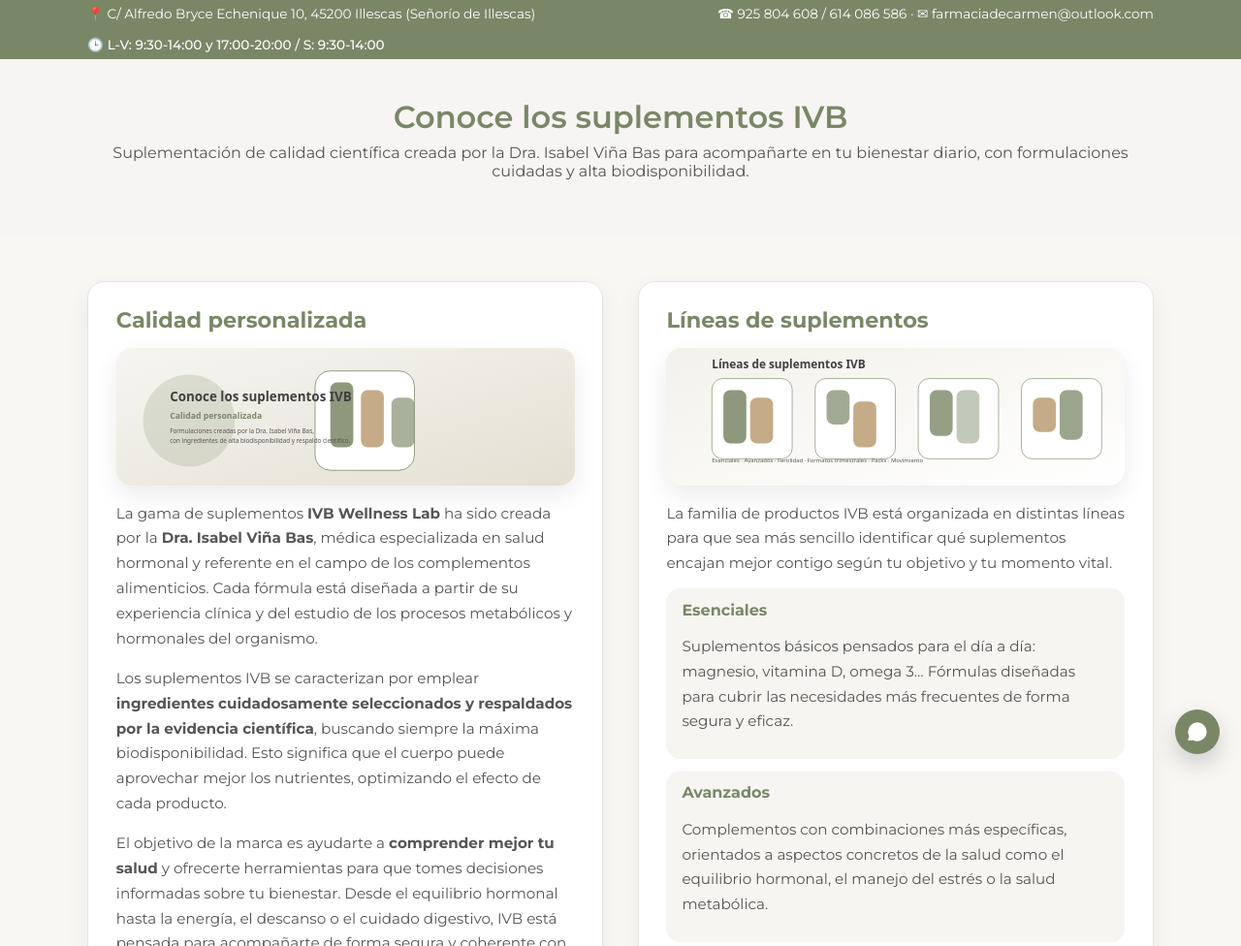
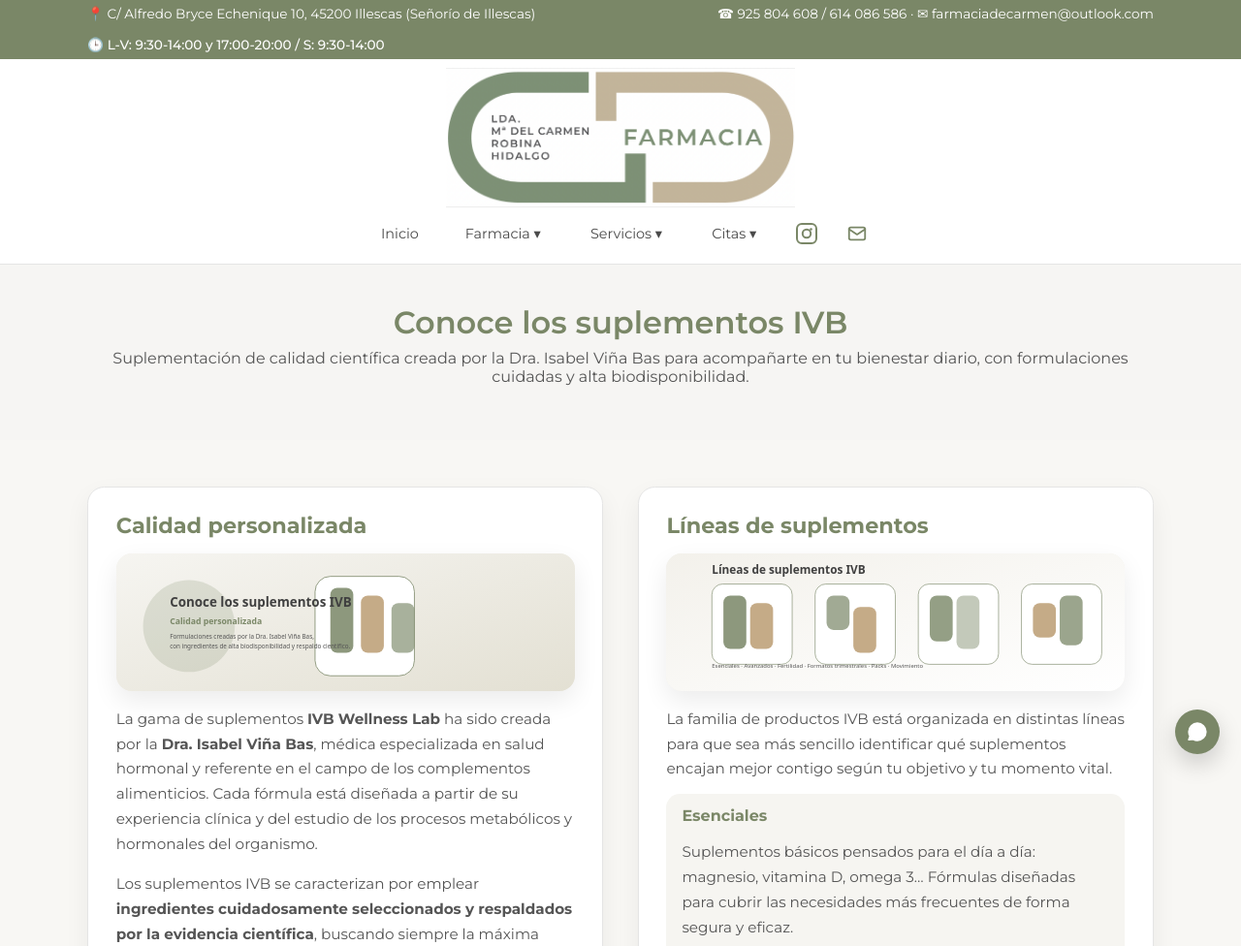
Before and after one commit to rofrasape/farmacia-web, a plain HTML site: page suplementos.html in a window 1280 px wide. Shown: the top 976 px of the page at 97% size. Drawn offline with Linux system fonts and the light colour scheme.

Commit message:
cabecera páginas nuevas
Co-Authored-By: rofrasape <57396408+rofrasape@users.noreply.github.com>

```diff
--- a/suplementos.html
+++ b/suplementos.html
@@ -12,13 +12,12 @@
 </head>
 <body>
 
-  <!-- BARRA SUPERIOR (PLANTILLA) -->
-  <div id="top-bar-container"></div>
+    <div id="top-bar-container"></div>
   <script src="topbar.js"></script>
-
-  <!-- NAVEGACIÓN (PLANTILLA) -->
-  <div id="site-nav"></div>
-  <script src="nav.js"></script>
+    <div id="whatsapp-container"></div>
+<script src="whatsapp.js"></script>
+  <div id="site-header"></div>
+  <script src="header.js"></script>
 
   <!-- CABECERA DE PÁGINA -->
   <section class="page-header">
```
Also changed, not shown: politica-privacidad.html (+2 -1 lines).
